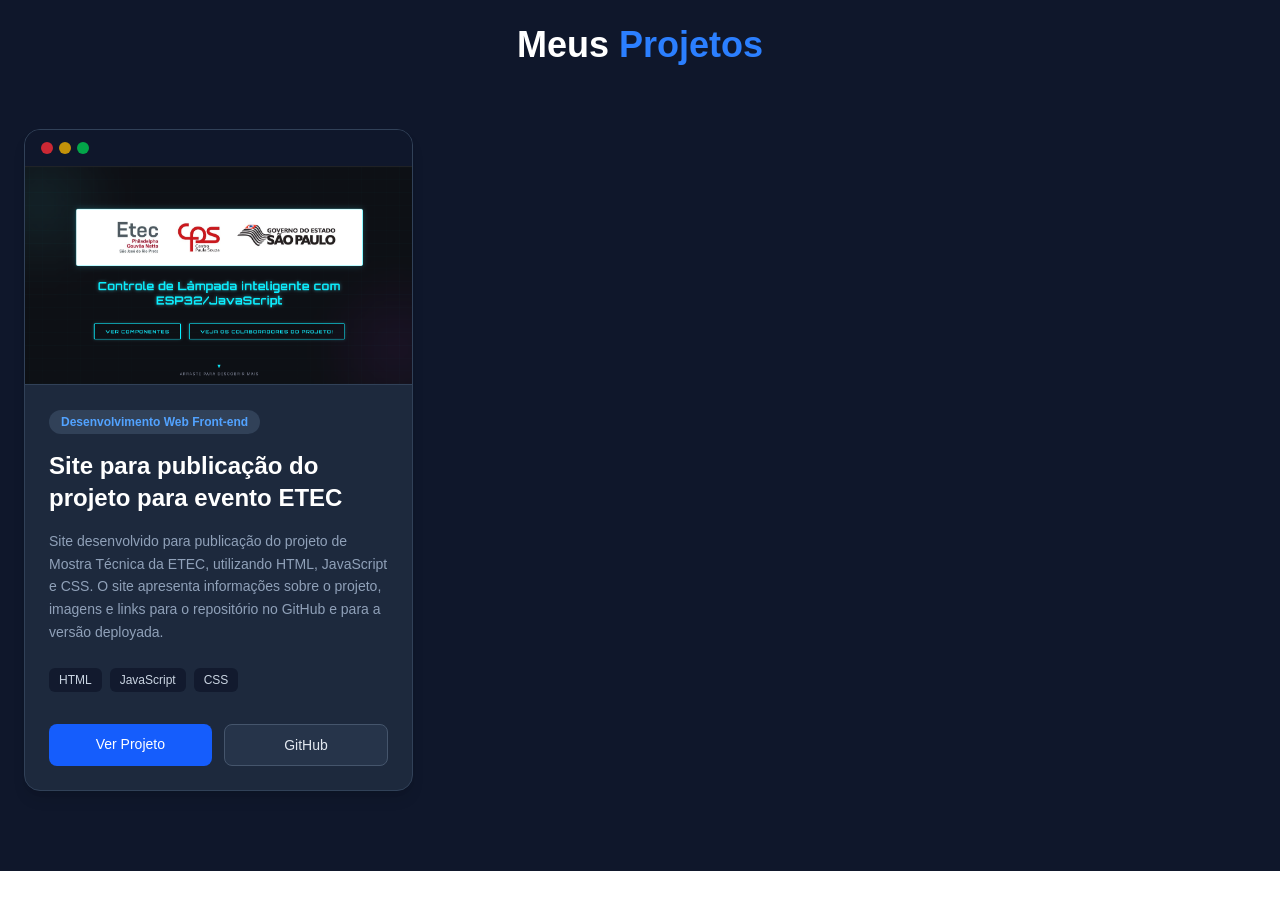
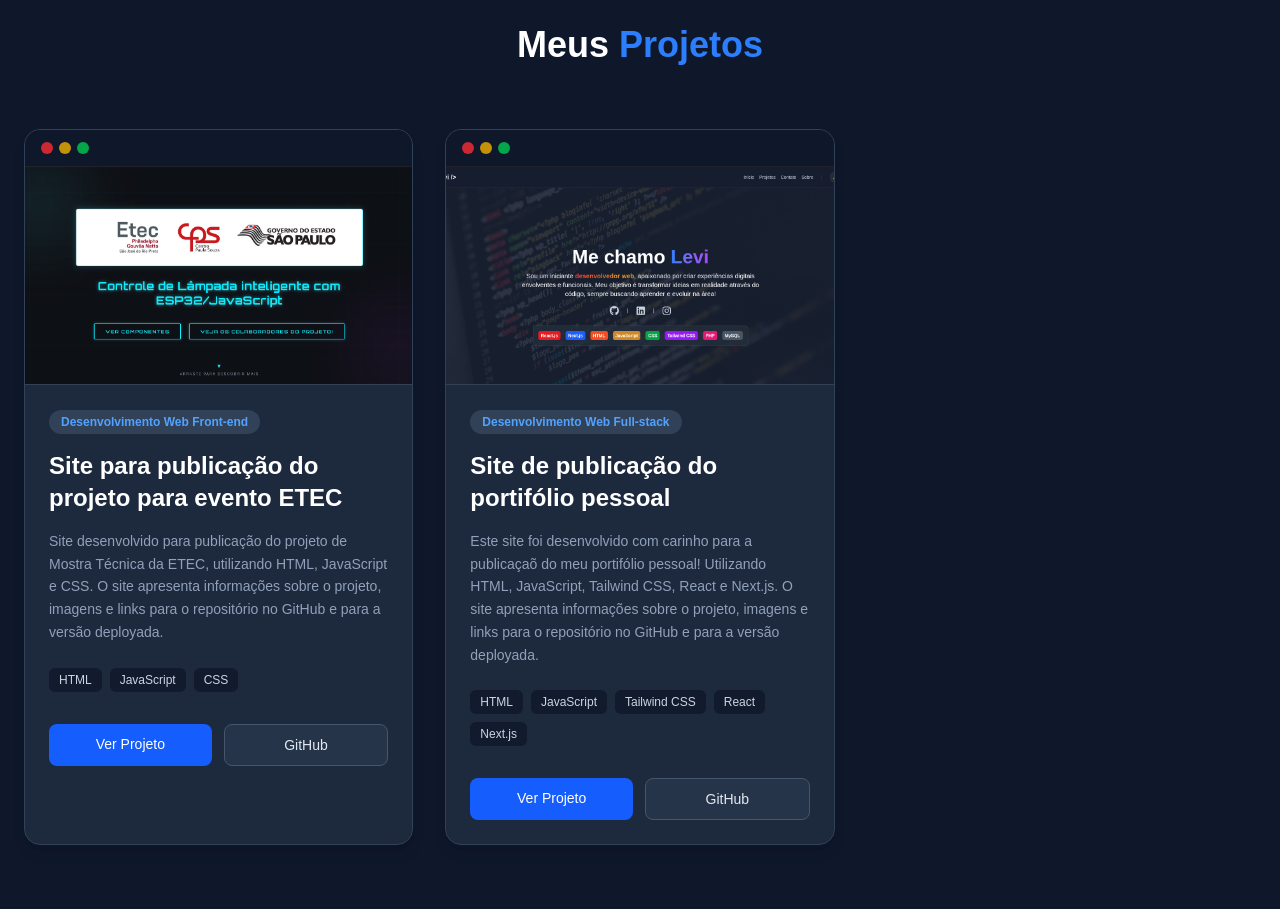
Before and after one commit to LevizBlessedpo/portifolio-nextjs, a Next.js app: page / in a window 1280 px wide. Shown: the part 920-1829 px from the top of the page. Before the commit the page ends 1791 px from the top, so only its background shows below. Built offline with nearby package versions, Linux system fonts and the light colour scheme.

Commit message:
Card 1 e 2 dos projetos adicionados no Projects.jsx

```diff
--- a/src/app/components/Projects.jsx
+++ b/src/app/components/Projects.jsx
@@ -8,6 +8,17 @@ const meusProjetos = [
     descricao: 'Site desenvolvido para publicação do projeto de Mostra Técnica da ETEC, utilizando HTML, JavaScript e CSS. O site apresenta informações sobre o projeto, imagens e links para o repositório no GitHub e para a versão deployada.',
     imagem: '/mockup-pc-ETEC.png',
     tags: ['HTML', 'JavaScript', 'CSS'],
+    linkDeploy: 'https://levizblessedpo.github.io/Projeto-Mostra-Tecnica-ETEC/',
+    linkGithub: 'https://github.com/LevizBlessedpo/Projeto-Mostra-Tecnica-ETEC',
+  },
+
+  {
+    id: 2,
+    titulo: 'Site de publicação do portifólio pessoal',
+    subtitulo: 'Desenvolvimento Web Full-stack',
+    descricao: 'Este site foi desenvolvido com carinho para a publicaçaõ do meu portifólio pessoal! Utilizando HTML, JavaScript, Tailwind CSS, React e Next.js. O site apresenta informações sobre o projeto, imagens e links para o repositório no GitHub e para a versão deployada.',
+    imagem: '/mockup-pc-portifolio.png',
+    tags: ['HTML', 'JavaScript', 'Tailwind CSS', 'React', 'Next.js'],
     linkDeploy: 'https://levizblessedpo.github.io/Projeto-Mostra-Tecnica-ETEC/',
     linkGithub: 'https://github.com/LevizBlessedpo/Projeto-Mostra-Tecnica-ETEC',
   },
```
Also changed, not shown: public/mockup-pc-portifolio.png (added).
